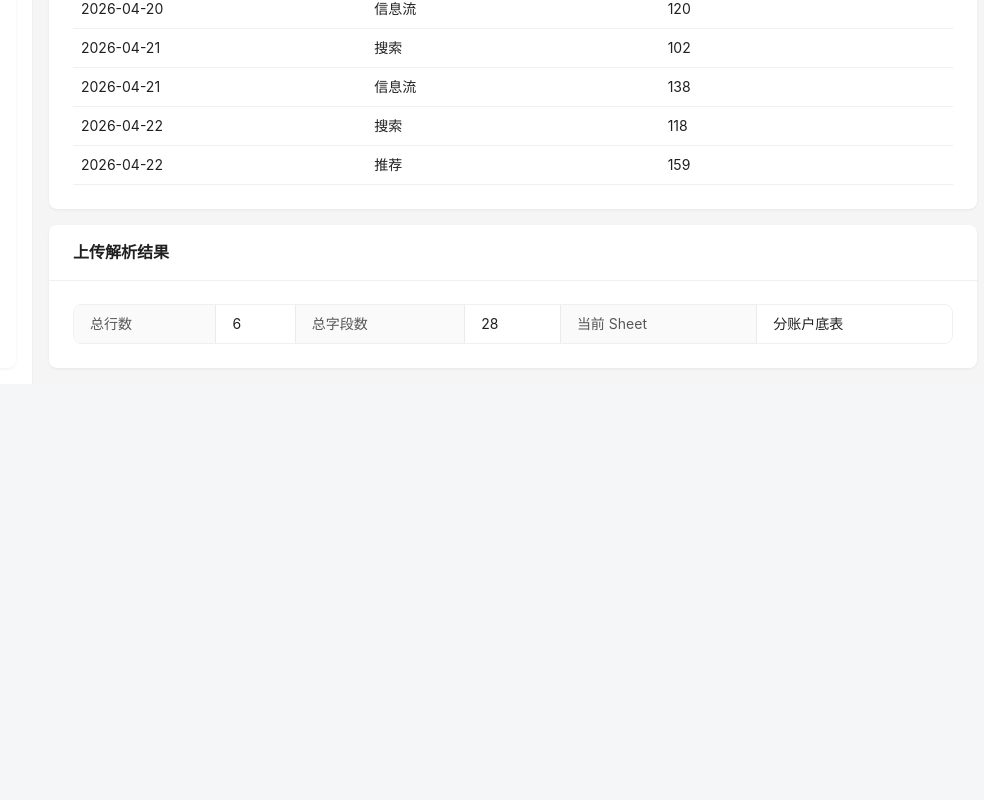
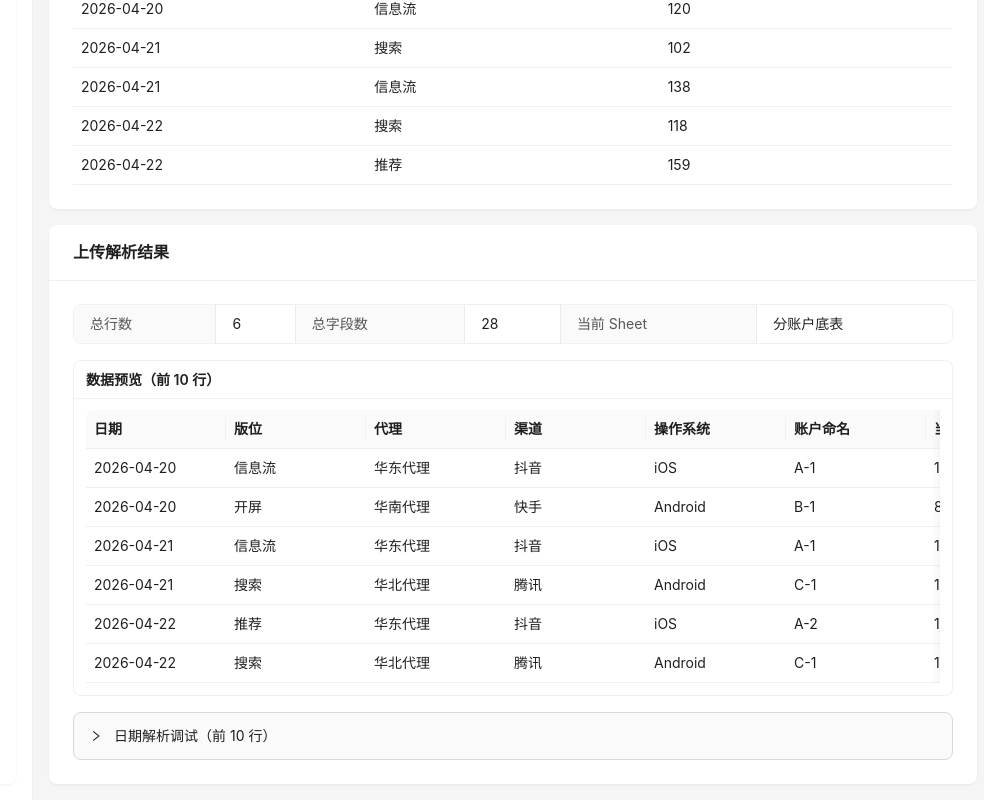
Before and after one commit to yl19881124-crypto/ad-bi-dashboard, a React (Vite) app: page / in a window 1280 px wide. Shown: the part 923-1723 px from the top of the page, without its empty margins (287-1271 px from the left). Before the commit the page ends 1307 px from the top, so only its background shows below. Built offline with nearby package versions, Linux system fonts and the light colour scheme.

Commit message:
fix: enforce yyyy-MM-dd date pipeline across parsing and charts

```diff
--- a/src/App.tsx
+++ b/src/App.tsx
@@ -1,9 +1,8 @@
 import { useMemo, useState } from 'react';
-import { Alert, Button, Card, Descriptions, Empty, Layout, Space, Typography, Upload, message } from 'antd';
+import { Alert, Button, Card, Collapse, Descriptions, Empty, Layout, Space, Table, Typography, Upload, message } from 'antd';
+import type { ColumnsType } from 'antd/es/table';
 import type { UploadProps } from 'antd';
 import type { RcFile } from 'antd/es/upload';
-import type { Dayjs } from 'dayjs';
-import dayjs from 'dayjs';
 import { UploadOutlined } from '@ant-design/icons';
 import * as XLSX from 'xlsx';
 import ConfigBar from './components/ConfigBar';
@@ -36,6 +35,13 @@ const FIXED_DIMENSION_FIELDS = [
 
 const dateNamePattern = /(日期|时间|date|day)/i;
 const invalidFieldPattern = /^(字段\d+|未命名字段\d+|column\d+|col\d+|unnamed:?\s*\d*)$/i;
+
+type DateDebugRow = {
+  key: string;
+  rawValue: string;
+  rawType: string;
+  normalizedDate: string;
+};
 
 function uniqList(list: string[]) {
   return Array.from(new Set(list));
@@ -84,7 +90,7 @@ function parseWorksheet(file: RcFile) {
   return file.arrayBuffer().then((buffer: ArrayBuffer) => {
     const workbook = XLSX.read(buffer, {
       type: 'array',
-      cellDates: true,
+      cellDates: false,
     });
 
     let sheetName = DEFAULT_SHEET_NAME;
@@ -94,25 +100,25 @@ function parseWorksheet(file: RcFile) {
     }
 
     const worksheet = workbook.Sheets[sheetName];
-    const matrix = XLSX.utils.sheet_to_json<(string | number | Date | null)[]>(worksheet, {
+    const matrix = XLSX.utils.sheet_to_json<(string | number | null)[]>(worksheet, {
       header: 1,
       raw: true,
-      defval: null,
+      defval: '',
     });
 
     const [headerRow = [], ...bodyRows] = matrix;
 
-    const rawHeaders = headerRow.map((item: string | number | Date | null) => String(item ?? '').trim());
+    const rawHeaders = headerRow.map((item: string | number | null) => String(item ?? '').trim());
     const validHeaders = uniqList(rawHeaders.filter((header: string) => !isMeaninglessHeader(header)));
 
     const rows: DataRow[] = bodyRows
-      .map((row: (string | number | Date | null)[]) => {
+      .map((row: (string | number | null)[]) => {
         const mappedRow: DataRow = {};
 
         validHeaders.forEach((header: string) => {
           const sourceIndex = rawHeaders.indexOf(header);
           const cellValue = row[sourceIndex];
-          mappedRow[header] = cellValue === undefined ? null : (cellValue as string | number | null);
+          mappedRow[header] = cellValue === undefined || cellValue === '' ? null : (cellValue as string | number | null);
         });
 
         return mappedRow;
@@ -154,11 +160,23 @@ function parseWorksheet(file: RcFile) {
       return normalizedRow;
     });
 
+    const dateDebugRows: DateDebugRow[] = normalizedRows.slice(0, 10).map((row, index) => {
+      const rawDateValue = dateField ? row[dateField] : row.日期;
+      const rawType = rawDateValue === null ? 'null' : Array.isArray(rawDateValue) ? 'array' : typeof rawDateValue;
+      return {
+        key: `${index}`,
+        rawValue: rawDateValue === null || rawDateValue === undefined ? '' : String(rawDateValue),
+        rawType,
+        normalizedDate: normalizeExcelDate(rawDateValue) || '-',
+      };
+    });
+
     return {
       rows: normalizedRows,
       dimensions,
       metrics: uniqList(metricFields),
       sheetName,
+      dateDebugRows,
     };
   });
 }
@@ -187,10 +205,11 @@ export default function App() {
   const [metricFields, setMetricFields] = useState<MetricField[]>(defaultMetrics);
   const [parsedSheetName, setParsedSheetName] = useState(DEFAULT_SHEET_NAME);
   const [hasUploadedData, setHasUploadedData] = useState(false);
+  const [dateDebugRows, setDateDebugRows] = useState<DateDebugRow[]>([]);
 
   const [selectedDimension, setSelectedDimension] = useState('版位');
   const [selectedMetric, setSelectedMetric] = useState('当日付费人数');
-  const [selectedDateRange, setSelectedDateRange] = useState<[Dayjs, Dayjs] | null>([dayjs('2026-04-20'), dayjs('2026-04-26')]);
+  const [selectedDateRange, setSelectedDateRange] = useState<[string, string] | null>(['2026-04-20', '2026-04-26']);
 
   const uploadProps: UploadProps = useMemo(
     () => ({
@@ -211,6 +230,7 @@ export default function App() {
           setRows(parsed.rows);
           setHasUploadedData(true);
           setParsedSheetName(parsed.sheetName);
+          setDateDebugRows(parsed.dateDebugRows);
           setDimensionFields(parsedDimensions);
           setMetricFields(parsedMetrics);
 
@@ -235,16 +255,33 @@ export default function App() {
     () => aggregateRowsByDateAndDimension({ rows, splitDimension: selectedDimension, metricKey: selectedMetric, dateRange: selectedDateRange }),
     [rows, selectedDimension, selectedMetric, selectedDateRange],
   );
+
   const trendChartKey = useMemo(
     () =>
       JSON.stringify({
         splitDimension: selectedDimension,
         metric: selectedMetric,
-        dateRange: selectedDateRange?.map((item) => item.format('YYYY-MM-DD')) ?? null,
+        dateRange: selectedDateRange,
         rowCount: aggregatedResult.rows.length,
         series: aggregatedResult.series,
       }),
     [selectedDimension, selectedMetric, selectedDateRange, aggregatedResult.rows.length, aggregatedResult.series],
+  );
+
+  const previewColumns: ColumnsType<DataRow> = useMemo(() => {
+    const visibleFields = dimensionFields.map((field) => field.key).concat(metricFields.map((field) => field.key)).slice(0, 8);
+    return visibleFields.map((field) => ({
+      title: field,
+      dataIndex: field,
+      key: field,
+      width: 140,
+      render: (value: string | number | null) => (field === '日期' ? normalizeExcelDate(value) || '-' : value ?? '-'),
+    }));
+  }, [dimensionFields, metricFields]);
+
+  const previewRows = useMemo(
+    () => rows.slice(0, 10).map((row, index) => ({ key: `${index}`, ...row })),
+    [rows],
   );
 
   const currentMetricType = getMetricType(selectedMetric);
@@ -314,11 +351,45 @@ export default function App() {
             </Card>
 
             <Card title="上传解析结果" bordered={false}>
-              <Descriptions size="small" column={3} bordered>
-                <Descriptions.Item label="总行数">{rows.length}</Descriptions.Item>
-                <Descriptions.Item label="总字段数">{dimensionFields.length + metricFields.length}</Descriptions.Item>
-                <Descriptions.Item label="当前 Sheet">{parsedSheetName}</Descriptions.Item>
-              </Descriptions>
+              <Space direction="vertical" size="middle" style={{ width: '100%' }}>
+                <Descriptions size="small" column={3} bordered>
+                  <Descriptions.Item label="总行数">{rows.length}</Descriptions.Item>
+                  <Descriptions.Item label="总字段数">{dimensionFields.length + metricFields.length}</Descriptions.Item>
+                  <Descriptions.Item label="当前 Sheet">{parsedSheetName}</Descriptions.Item>
+                </Descriptions>
+
+                <Card size="small" title="数据预览（前 10 行）" bordered>
+                  <Table
+                    columns={previewColumns}
+                    dataSource={previewRows}
+                    pagination={false}
+                    scroll={{ x: 'max-content' }}
+                    size="small"
+                  />
+                </Card>
+
+                <Collapse
+                  items={[
+                    {
+                      key: 'date-debug',
+                      label: '日期解析调试（前 10 行）',
+                      children: (
+                        <Table<DateDebugRow>
+                          rowKey="key"
+                          columns={[
+                            { title: '原始值', dataIndex: 'rawValue', key: 'rawValue', width: 220 },
+                            { title: '类型', dataIndex: 'rawType', key: 'rawType', width: 120 },
+                            { title: '解析后', dataIndex: 'normalizedDate', key: 'normalizedDate', width: 180 },
+                          ]}
+                          dataSource={dateDebugRows}
+                          pagination={false}
+                          size="small"
+                        />
+                      ),
+                    },
+                  ]}
+                />
+              </Space>
             </Card>
           </Space>
         </Content>
--- a/src/utils/date.ts
+++ b/src/utils/date.ts
@@ -4,92 +4,99 @@ function pad(value: number): string {
   return String(value).padStart(2, '0');
 }
 
-function formatYyyyMmDd(year: number, month: number, day: number): string | null {
+function isLeapYear(year: number): boolean {
+  return (year % 4 === 0 && year % 100 !== 0) || year % 400 === 0;
+}
+
+function isValidYyyyMmDd(year: number, month: number, day: number): boolean {
   if (!Number.isInteger(year) || !Number.isInteger(month) || !Number.isInteger(day)) {
-    return null;
+    return false;
   }
 
-  if (year < 1000 || month < 1 || month > 12 || day < 1 || day > 31) {
-    return null;
+  if (year < 1000 || month < 1 || month > 12 || day < 1) {
+    return false;
   }
 
-  const candidate = new Date(year, month - 1, day);
-  if (
-    candidate.getFullYear() !== year
-    || candidate.getMonth() + 1 !== month
-    || candidate.getDate() !== day
-  ) {
-    return null;
-  }
+  const monthDays = [31, isLeapYear(year) ? 29 : 28, 31, 30, 31, 30, 31, 31, 30, 31, 30, 31];
+  return day <= monthDays[month - 1];
+}
 
+function formatYyyyMmDd(year: number, month: number, day: number): string {
   return `${String(year).padStart(4, '0')}-${pad(month)}-${pad(day)}`;
 }
 
-function formatFromDate(date: Date): string | null {
-  if (Number.isNaN(date.getTime())) {
-    return null;
-  }
-
-  return formatYyyyMmDd(date.getFullYear(), date.getMonth() + 1, date.getDate());
-}
-
-function formatFromExcelSerial(serial: number): string | null {
+function parseExcelSerial(serial: number): string {
   if (!Number.isFinite(serial)) {
-    return null;
+    return '';
   }
 
   const parsed = XLSX.SSF.parse_date_code(serial);
-  if (!parsed) {
-    return null;
+  if (!parsed || !isValidYyyyMmDd(parsed.y, parsed.m, parsed.d)) {
+    return '';
   }
 
   return formatYyyyMmDd(parsed.y, parsed.m, parsed.d);
 }
 
-function normalizeDateString(text: string): string | null {
+function parseDateObject(value: Date): string {
+  if (Number.isNaN(value.getTime())) {
+    return '';
+  }
+
+  const year = value.getFullYear();
+  const month = value.getMonth() + 1;
+  const day = value.getDate();
+
+  if (!isValidYyyyMmDd(year, month, day)) {
+    return '';
+  }
+
+  return formatYyyyMmDd(year, month, day);
+}
+
+function parseDateString(text: string): string {
   const trimmed = text.trim();
   if (!trimmed) {
-    return null;
+    return '';
   }
 
   if (/^\d+(\.\d+)?$/.test(trimmed)) {
-    const parsedNumber = Number(trimmed);
-    if (Number.isFinite(parsedNumber)) {
-      const serialResult = formatFromExcelSerial(parsedNumber);
-      if (serialResult) {
-        return serialResult;
-      }
-    }
+    return parseExcelSerial(Number(trimmed));
   }
 
-  const ymdMatch = trimmed.match(/^(\d{4})[-/.](\d{1,2})[-/.](\d{1,2})(?:\s+.*)?$/);
-  if (ymdMatch) {
-    const normalized = formatYyyyMmDd(Number(ymdMatch[1]), Number(ymdMatch[2]), Number(ymdMatch[3]));
-    if (normalized) {
-      return normalized;
-    }
+  const datePattern = /^(\d{4})\s*[-/.年]\s*(\d{1,2})\s*[-/.月]\s*(\d{1,2})(?:\s*日)?(?:\s+.*)?$/;
+  const match = trimmed.match(datePattern);
+  if (!match) {
+    return '';
   }
 
-  const parsedDate = new Date(trimmed);
-  return formatFromDate(parsedDate);
+  const year = Number(match[1]);
+  const month = Number(match[2]);
+  const day = Number(match[3]);
+
+  if (!isValidYyyyMmDd(year, month, day)) {
+    return '';
+  }
+
+  return formatYyyyMmDd(year, month, day);
 }
 
-export function normalizeExcelDate(value: unknown): string | null {
+export function normalizeExcelDate(value: unknown): string {
   if (value === null || value === undefined || value === '') {
-    return null;
+    return '';
+  }
+
+  if (typeof value === 'number') {
+    return parseExcelSerial(value);
   }
 
   if (value instanceof Date) {
-    return formatFromDate(value);
-  }
-
-  if (typeof value === 'number') {
-    return formatFromExcelSerial(value);
+    return parseDateObject(value);
   }
 
   if (typeof value === 'string') {
-    return normalizeDateString(value);
+    return parseDateString(value);
   }
 
-  return null;
+  return '';
 }
```
Also changed, not shown: src/components/ConfigBar.tsx (+15 -5 lines), src/utils/aggregation.ts (+5 -7 lines).
